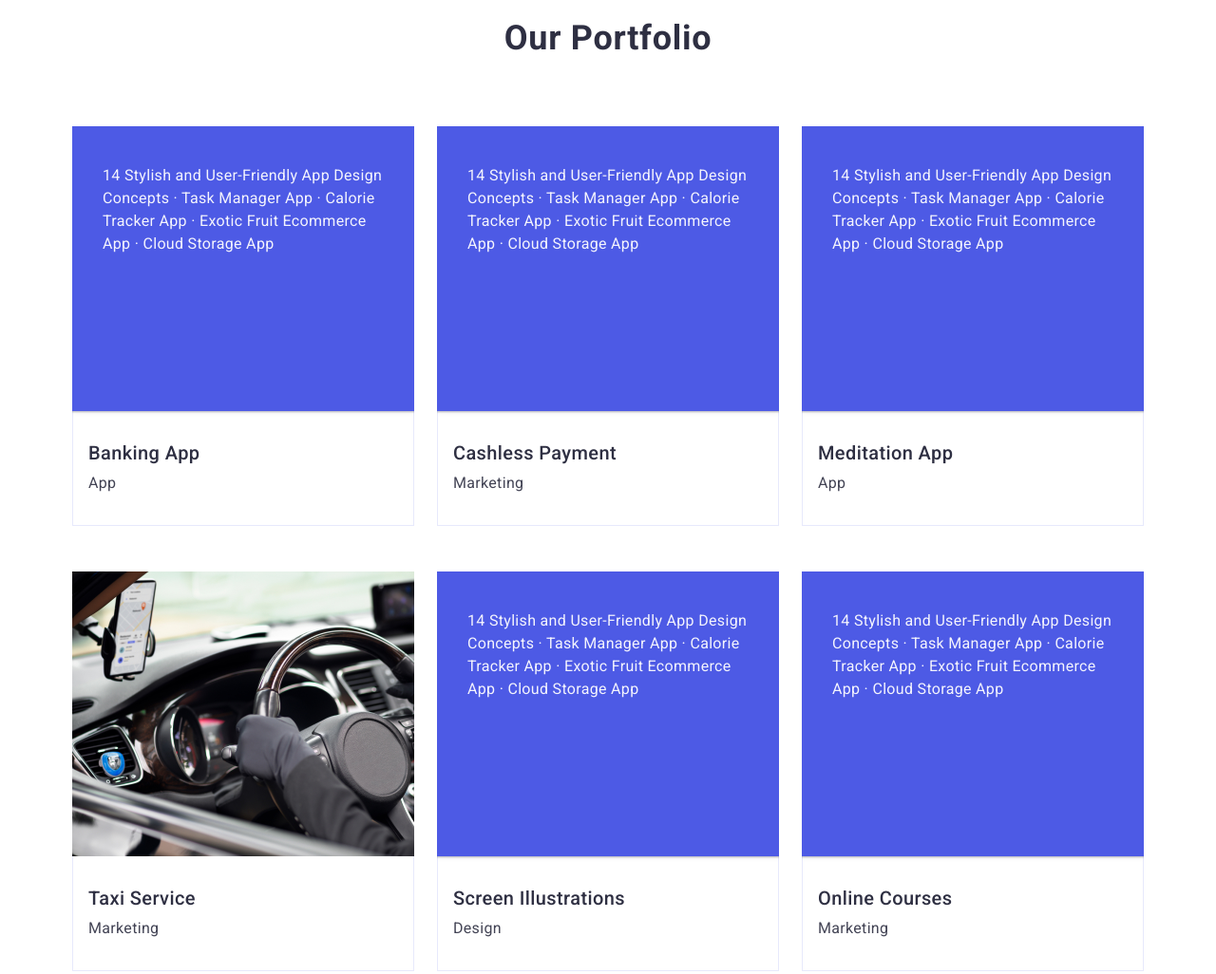
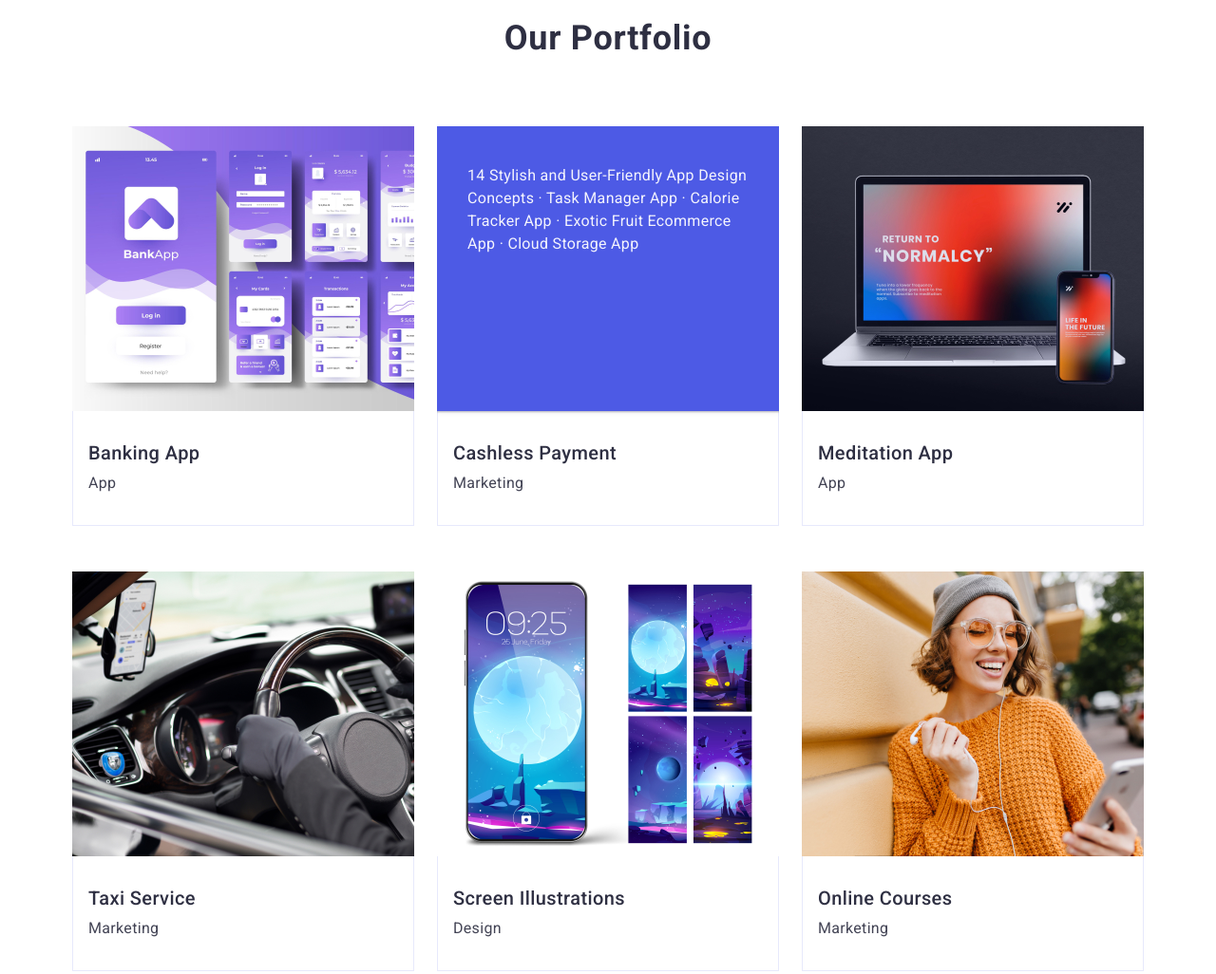
Before and after one commit to Vita0609/goit-markup-hw-04, a plain HTML site: page index.html in a window 1280 px wide. Shown: the part 2040-3066 px from the top of the page at 95% size. Drawn offline with nearby package versions, Linux system fonts and the light colour scheme.

Commit message:
add styles markup

```diff
--- a/index.html
+++ b/index.html
@@ -264,14 +264,7 @@
           <h2 class="section-title">Our Portfolio</h2>
             <ul class="cards">
               <li class="item-card">
-                <div class="overlay">
                 <img src="./images/banking.jpg" alt="Banking App" width="360">
-                <p class="overlay-p">
-                  14 Stylish and User-Friendly App Design Concepts · Task
-                  Manager App · Calorie Tracker App · Exotic Fruit Ecommerce App
-                  · Cloud Storage App
-                </p>
-                </div>
                  <div class="name-four">
                     <h3 class="name">Banking App</h3>
                     <p class="section-text">App</p>
@@ -292,14 +285,7 @@
                   </div>
                </li>
                <li class="item-card">
-                <div class="overlay">
                  <img src="./images/meditatien.jpg" alt="Meditation App" width="360">
-                 <p class="overlay-p">
-                  14 Stylish and User-Friendly App Design Concepts · Task
-                  Manager App · Calorie Tracker App · Exotic Fruit Ecommerce App
-                  · Cloud Storage App
-                 </p>
-                </div>
                    <div class="name-four">
                       <h3 class="name">Meditation App</h3>
                       <p class="section-text">App</p>
@@ -313,32 +299,18 @@
                     </div>
                </li>
                <li class="item-card">
-                <div class="overlay">
-                 <img src="./images/screen.jpg" alt="Screen Illustrations" width="360">
-                 <p class="overlay-p">
-                  14 Stylish and User-Friendly App Design Concepts · Task
-                  Manager App · Calorie Tracker App · Exotic Fruit Ecommerce App
-                  · Cloud Storage App
-                 </p>
-                </div>
-                    <div class="name-four">
+                   <img src="./images/screen.jpg" alt="Screen Illustrations" width="360">
+                   <div class="name-four">
                       <h3 class="name">Screen Illustrations</h3>
                       <p class="section-text">Design</p>
                     </div>
                </li>
                <li class="item-card">
-                <div class="overlay">
-                  <img src="./images/online.jpg" alt="Online Courses" width="360">
-                  <p class="overlay-p">
-                    14 Stylish and User-Friendly App Design Concepts · Task
-                  Manager App · Calorie Tracker App · Exotic Fruit Ecommerce App
-                  · Cloud Storage App
-                  </p>
-                </div>
-                    <div class="name-four">
+                 <img src="./images/online.jpg" alt="Online Courses" width="360">
+                     <div class="name-four">
                       <h3 class="name">Online Courses</h3>
                       <p class="section-text">Marketing</p>
-                    </div>
+                     </div>
                </li>
              </ul>
           </div>
```
